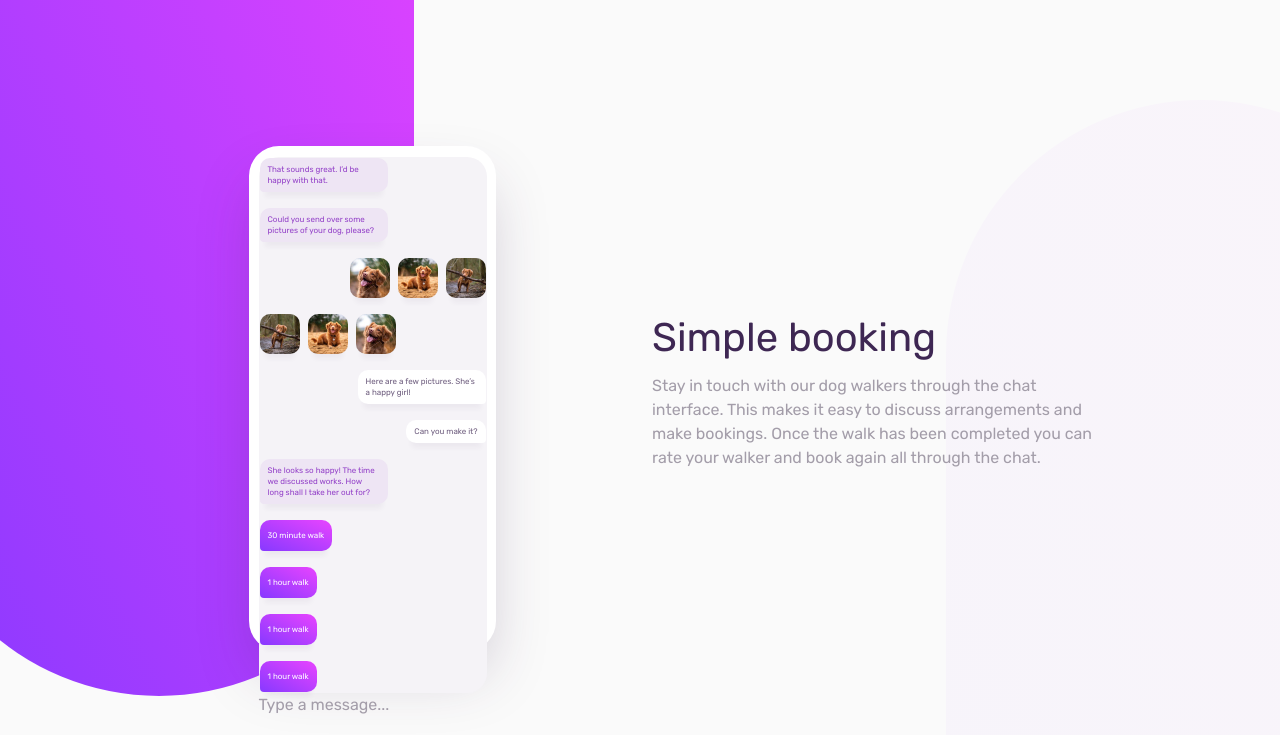
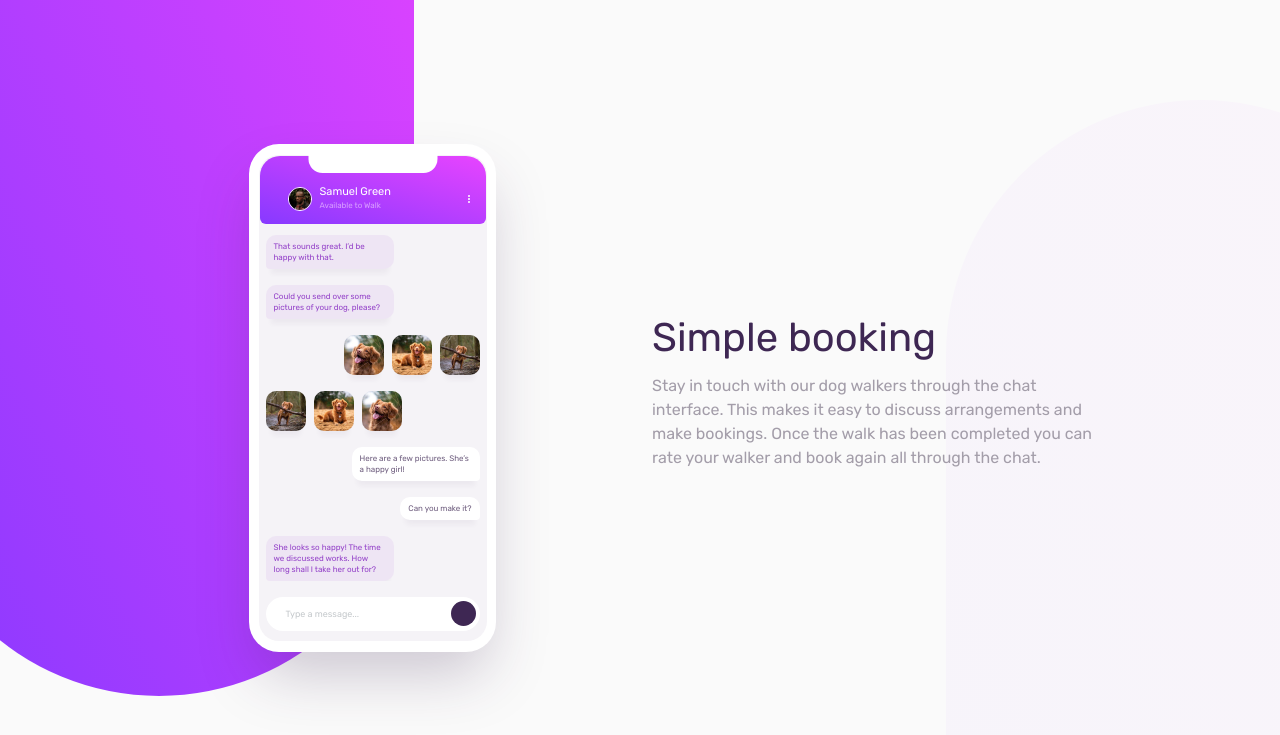
Before and after one commit to p1t1ch/fm-chat-app-illustration, a Gatsby site: page / in a window 1280 px wide. Shown: the part 2-737 px from the top of the page. Built offline with nearby package versions, Linux system fonts and the light colour scheme; Gatsby itself is replaced by a stand-in of ours.

Commit message:
build main chat markup

```diff
--- a/src/components/Chat/index.tsx
+++ b/src/components/Chat/index.tsx
@@ -11,17 +11,43 @@ interface ChatProps extends React.HTMLProps<HTMLDivElement> {
 function Chat({ avatar, name, status, message, children, className = '', ...props }: ChatProps) {
   return (
     <article
-      className={`w-chat h-chat bg-secondary-white rounded-chat-outer shadow py-chat-y px-chat-x ${className}`}
+      className={`relative w-chat bg-secondary-white rounded-chat-outer shadow py-chat-y px-chat-x ${className}`}
       {...props}
     >
-      <div className="bg-primary-white" />
-      <div className="gradient" />
-      <div className="grid gap-4 justify-items-start rounded-chat-inner bg-primary-violet-lightest p-chat-inner">
-        {children}
-      </div>
-      <div className="">
-        {message ? <div>{message}</div> : <div>Type a message...</div>}
-        <div />
+      <div className="absolute top-0 left-1/2 transform -translate-x-1/2 w-top h-top rounded-br-top rounded-bl-top bg-secondary-white" />
+      <div className="rounded-chat-inner bg-primary-violet-lightest p-chat-inner">
+        <div className="grid grid-cols-profile grid-rows-2 gap-x-2 items-center px-4 pb-3 pt-profile gradient rounded-tl-chat-inner rounded-tr-chat-inner rounded-br-profile rounded-bl-profile">
+          <div className="row-span-full relative w-1 h-arrow">
+            <div className="absolute bg-secondary-white rounded-full" />
+            <div className="absolute bg-secondary-white rounded-full" />
+          </div>
+          <img
+            src={avatar}
+            alt={`${name} avatar`}
+            className="row-span-full w-6 h-6 border border-secondary-white rounded-full"
+          />
+          <div className="font-medium text-secondary-white text-profile">{name}</div>
+          <div className="text-primary-violet-pale text-message">{status}</div>
+          <div className="row-span-full col-start-4 grid gap-circle">
+            <div className="circle" />
+            <div className="circle" />
+            <div className="circle" />
+          </div>
+        </div>
+        <div className="px-screen-x pb-screen-b pt-screen-t">
+          <div className="grid gap-4 justify-items-start h-screen overflow-y-auto">{children}</div>
+          <div className="bg-secondary-white rounded-full pl-5 pr-1 mt-4 h-textbox flex items-center">
+            <div className={`text-textbox ${message ? 'text-primary-violet-darkest' : 'text-primary-blue'} flex-grow`}>
+              {message || 'Type a message...'}
+            </div>
+            <div className="bg-primary-violet-darkest w-send h-send grid place-items-center rounded-full ml-4">
+              <div className="relative w-send-arrow h-send-arrow">
+                <div className="absolute bg-secondary-white rounded-full" />
+                <div className="absolute bg-secondary-white rounded-full" />
+              </div>
+            </div>
+          </div>
+        </div>
       </div>
     </article>
   )
--- a/src/styles/global.css
+++ b/src/styles/global.css
@@ -17,14 +17,6 @@
     scroll-behavior: smooth;
   }
 
-  .grid-area-container {
-    grid-template-areas: 'single';
-  }
-
-  .grid-area {
-    grid-area: single;
-  }
-
   .gradient {
     @apply bg-gradient-to-bl from-gradient-magenta to-gradient-violet;
   }
@@ -32,4 +24,8 @@
   .rtl {
     direction: rtl;
   }
+
+  .circle {
+    @apply w-circle h-circle rounded-full bg-secondary-white;
+  }
 }
--- a/tailwind.config.js
+++ b/tailwind.config.js
@@ -32,14 +32,29 @@ module.exports = {
       fontSize: {
         heading: '2.5rem',
         message: ['.5rem', 1.375],
+        profile: ['.6875rem', 1.18],
+        textbox: ['.5625rem', 1.18],
       },
       width: {
         chat: '15.4375rem',
         bg: '31.875rem',
+        top: '8.0625rem',
+        circle: '.125rem',
+        send: '1.5625rem',
+        'send-arrow': '.375rem',
       },
       height: {
-        chat: '31.5625rem',
         bg: '63.625rem',
+        top: '1.8125rem',
+        arrow: '.625rem',
+        circle: '.125rem',
+        screen: '21.625rem',
+        textbox: '2.125rem',
+        send: '1.5625rem',
+        'send-arrow': '.625rem',
+      },
+      gap: {
+        circle: '.0625rem',
       },
       maxWidth: {
         message: '8rem',
@@ -61,6 +76,8 @@ module.exports = {
         'chat-inner': '1.25rem',
         message: '.625rem',
         'message-small': '.25rem',
+        top: '.875rem',
+        profile: '.375rem',
       },
       padding: {
         'chat-y': '.6875rem',
@@ -68,6 +85,13 @@ module.exports = {
         'chat-inner': '.0625rem',
         message: '.375rem',
         'message-price': '.625rem',
+        profile: '1.875rem',
+        'screen-x': '.375rem',
+        'screen-t': '.6875rem',
+        'screen-b': '.5625rem',
+      },
+      gridTemplateColumns: {
+        profile: 'auto auto 1fr auto',
       },
     },
   },
```
